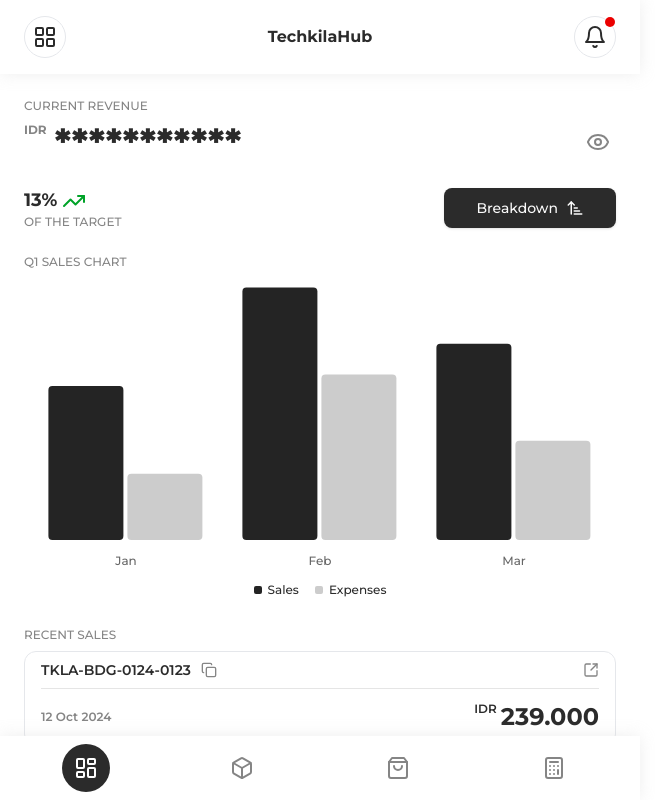
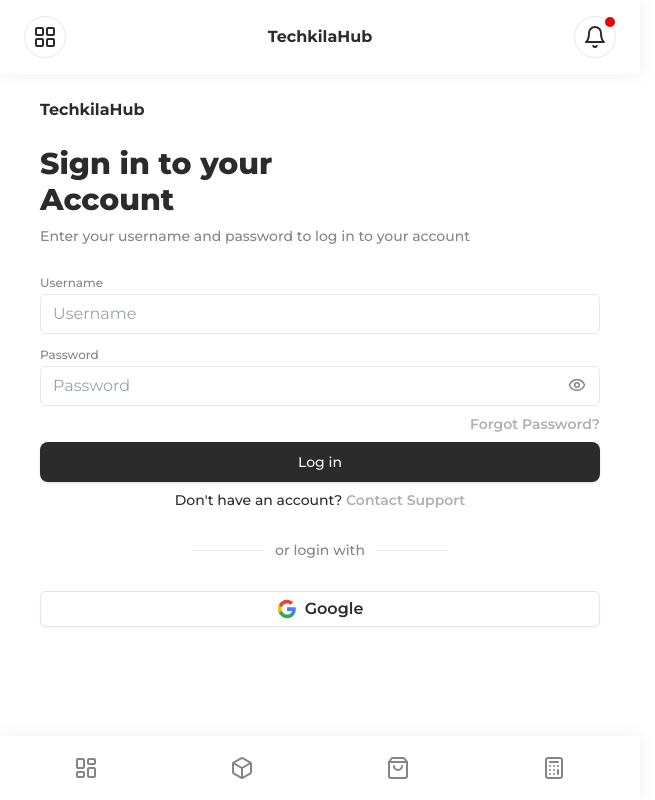
Before and after one commit to arrdix/techkila-hub, a React (Vite) app: page / in a window 1280 px wide. Shown: the whole page, without its empty margins (0-655 px from the left). Built offline with nearby package versions, Linux system fonts and the light colour scheme.

Commit message:
style(login): improve login style

```diff
--- a/src/App.tsx
+++ b/src/App.tsx
@@ -1,4 +1,4 @@
-import { Layout } from '@/layouts/layout'
+import { Layout } from '@/layouts/root-layout'
 import { Dashboard } from '@/pages/dashboard'
 import { Login } from '@/pages/login'
 import { Purchase } from '@/pages/purchase'
@@ -10,8 +10,8 @@
     return (
         <Routes>
             <Route path="/" element={<Layout />}>
-                <Route index element={<Dashboard />} />
-                <Route path="/login" element={<Login />} />
+                <Route index element={<Login />} />
+                <Route path="/dashboard" element={<Dashboard />} />
                 <Route path="/stock" element={<Stock />} />
                 <Route path="/purchase" element={<Purchase />} />
                 <Route path="/sales" element={<Sales />} />
--- a/src/layouts/Layout.tsx
+++ b/src/layouts/root-layout.tsx
@@ -8,7 +8,7 @@
     const { pathname } = useLocation()
 
     const paths = {
-        dashboard: '',
+        dashboard: 'dashboard',
         stock: 'stock',
         purchase: 'purchase',
         sales: 'sales',
--- a/src/pages/login.tsx
+++ b/src/pages/login.tsx
@@ -6,9 +6,11 @@
 import { Eye, EyeOff } from 'lucide-react'
 import { useState } from 'react'
 import { useForm } from 'react-hook-form'
+import { useNavigate } from 'react-router-dom'
 
 export function Login(): JSX.Element {
     const [showPassword, setShowPassword] = useState<boolean>(false)
+    const navigate = useNavigate()
 
     const hookForm = useForm<LoginDto>({
         resolver: zodResolver(loginSchema),
@@ -21,10 +23,12 @@
 
     function onSubmit(values: LoginDto): void {
         console.log(values)
+
+        navigate('/dashboard')
     }
 
     return (
-        <div className="flex flex-col gap-6 p-4">
+        <div className="flex flex-col gap-6 px-4">
             <p className="font-bold">TechkilaHub</p>
             <div className="flex flex-col gap-2">
                 <h2 className="text-3xl font-extrabold">
@@ -67,7 +71,7 @@
                         )}
                     </Button>
                 </div>
-                <a href="/" className="text-sm text-link ml-auto">
+                <a href="/" className="text-sm text-link ml-auto hover:text-link/75">
                     Forgot Password?
                 </a>
 
@@ -76,7 +80,7 @@
                 </Button>
                 <p className="text-center text-sm">
                     Don&apos;t have an account?
-                    <a href="/" className="text-link">
+                    <a href="/" className="text-link hover:text-link/75">
                         {' '}
                         Contact Support
                     </a>
--- a/tailwind.config.js
+++ b/tailwind.config.js
@@ -12,7 +12,7 @@
                 muted: '#858585',
                 error: '#eb0000',
                 success: '#00a329',
-                link: '#22bcd4',
+                link: '#b0b0b0',
             },
             borderRadius: {
                 lg: 'var(--radius)',
```
